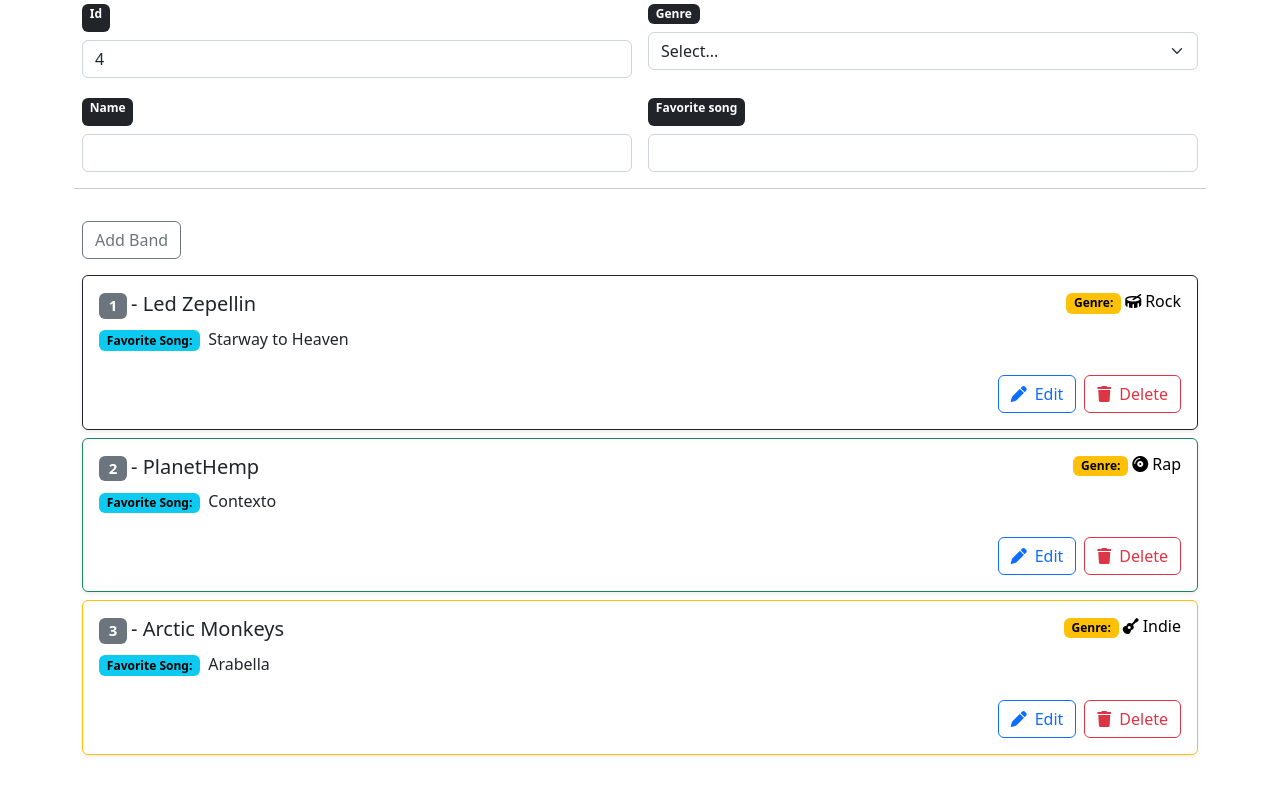
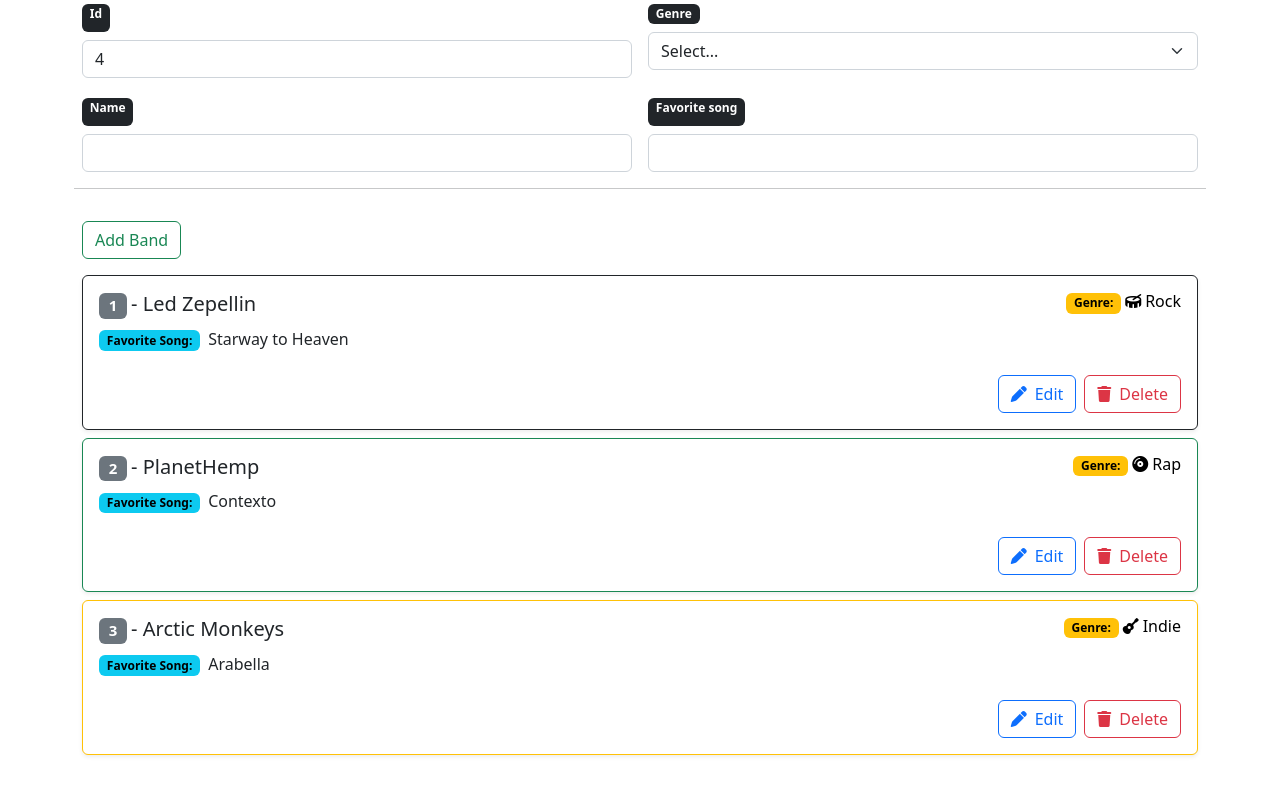
Before and after one commit to sonatou/React-BandLister, a React (Create React App) app: page / in a window 1280 px wide. Shown: the top 794 px of the page. Built offline with nearby package versions, Linux system fonts and the light colour scheme.

Commit message:
componentized the application

```diff
--- a/src/App.js
+++ b/src/App.js
@@ -1,171 +1,60 @@
-import { useState } from 'react';
-import React from 'react';
-import 'bootstrap/dist/css/bootstrap.min.css';
-import './index.css';
+import { useState } from "react";
+import React from "react";
+import "bootstrap/dist/css/bootstrap.min.css";
+import "./index.css";
+import BandForm from "./Components/BandForm";
+import BandList from "./Components/BandList";
 
-let initialState = [      //setting the initialstate of the items usestate array
+let initialState = [
+  //setting the initialstate of the items usestate array
   {
-    "id": 1,
-    "genre": '1',
-    "song": 'Starway to Heaven',
-    "name": "Led Zepellin"
+    id: 1,
+    genre: "1",
+    song: "Starway to Heaven",
+    name: "Led Zepellin",
   },
   {
-    "id": 2,
-    "genre": '2',
-    "song": 'Contexto',
-    "name": "PlanetHemp"
+    id: 2,
+    genre: "2",
+    song: "Contexto",
+    name: "PlanetHemp",
   },
   {
-    "id": 3,
-    "genre": '3',
-    "song": 'Arabella',
-    "name": "Arctic Monkeys"
+    id: 3,
+    genre: "3",
+    song: "Arabella",
+    name: "Arctic Monkeys",
   },
 ];
 
 function App() {
-  const [bands, setBands] = useState(initialState)    //creating useState to be able to change the content inside of it by using 'setBands'
+  const [bands, setBands] = useState(initialState); //creating useState to be able to change the content inside of it by using 'setBands'
 
-  function addBand(e) {        //method to add a new band
-    e.preventDefault();       // preventing the page reload as a default behaviour of the button
+  function addBand(e) {
+    //method to add a new band
+    e.preventDefault(); // preventing the page reload as a default behaviour of the button
 
     const band = {
-      "id": document.getElementById('id').value,
-      "genre": document.getElementById('genre').value,
-      "song": document.getElementById('song').value,
-      "name": document.getElementById('name').value,
-    }
+      id: document.getElementById("id").value,
+      genre: document.getElementById("genre").value,
+      song: document.getElementById("song").value,
+      name: document.getElementById("name").value,
+    };
 
     setBands([...bands, { ...band }]); //setting the usestate copying the already existing items in 'bands' and addig a new band as a obj
   }
 
-  function deleteBand(id){              //function to delete band, by overwriting with the bands that have not the selected id
-    const filterBands = bands.filter(band => band.id !== id)
-    setBands([...filterBands])
+  function deleteBand(id) {
+    //function to delete band, by overwriting with the bands that have not the selected id
+    const filterBands = bands.filter((band) => band.id !== id);
+    setBands([...filterBands]);
   }
 
-  function genreLabel(param) {          //function to handle the genre label
-    switch (param) {
-      case '1':
-        return 'Rock';
-      case '2':
-        return 'Rap';
-      case '3':
-        return 'Indie';
-      default:
-        return 'undefined';
-    }
-  }
-
-  function genreStyle(param, icon) {            //function to handle the icon and border color by the genre
-    switch (param) {
-      case '1':
-        return icon ? 'drum' : 'dark';
-      case '2':
-        return icon ? 'compact-disc' : 'success';
-      case '3':
-        return icon ? 'guitar' : 'warning';
-      default:
-        return icon ? 'volume-xmark' : 'primary';
-    }
-  }
-
-  return (      //JSX starting
+  return (
+    //JSX starting
     <>
-      <form className="row g-3">
-        <div className="col-md-6">
-          <span className="badge bg-dark">
-            <label className="form-label">Id</label>
-          </span>
-          <input
-            id='id'
-            type="text"
-            className="form-control mt-2"
-            readOnly
-            value={
-              Math.max.apply(
-                Math,
-                bands.map((item) => item.id)
-              ) + 1
-            }
-          />
-        </div>
-        <div className="col-md-6">
-          <label className="form-label">
-            <span className="badge text-bg-dark">
-              Genre
-            </span>
-          </label>
-          <select id="genre" className="form-select">
-            <option defaultValue='0'>Select...</option>
-            <option value="1">Rock</option>
-            <option value="2">Rap</option>
-            <option value="3">Indie</option>
-          </select>
-        </div>
-        <div className="col-md-6">
-          <span className="badge text-bg-dark">
-            <label className="form-label">Name</label>
-          </span>
-          <input id='name' type="text" className="form-control mt-2" />
-        </div>
-        <div className="col-md-6">
-          <span className="badge text-bg-dark">
-            <label className="form-label">Favorite song</label>
-          </span>
-          <input id='song' type="text" className="form-control mt-2" />
-        </div>
-        <hr />
-        <div className="col-12">
-          <button
-            className="btn btn-outline-secondary"
-            onClick={addBand}
-          >
-            Add Band
-          </button>
-        </div>
-      </form>
-      <div className="mt-3">
-        {bands.map(bnd => (
-          <div key={bnd.id} className={"card mb-2 shadow-sm border-" + genreStyle(bnd.genre)}>
-            <div className="card-body">
-              <div className="d-flex justify-content-between">
-                <h5 className="card-title">
-                  <span className="badge bg-secondary me-1">{bnd.id}</span>
-                  - {bnd.name}
-                </h5>
-                <h6>
-                  <span className="badge text-bg-warning">
-                    Genre:
-                  </span>
-                  <span className='ms-1 text-black'>
-                    <i className={"me-1 fa-solid fa-" + genreStyle(bnd.genre, true)}></i>
-                    {genreLabel(bnd.genre)}
-                  </span>
-                </h6>
-              </div>
-              <p className="card-text">
-                <span className="badge text-bg-info me-2">
-                  Favorite Song:
-                </span>
-                {bnd.song}
-              </p>
-              <div className="d-flex justify-content-end pt-2 m-0">
-                <button className="btn btn-outline-primary me-2">
-                  <i className='fas fa-pen me-2'></i>
-                  Edit
-                </button>
-                <button className="btn btn-outline-danger" onClick={() => deleteBand(bnd.id)}>
-                  <i className='fas fa-trash me-2'></i>
-                  Delete
-                </button>
-              </div>
-            </div>
-          </div>
-        ))}
-
-      </div>
+      <BandForm addBand={addBand} bands={bands} />
+      <BandList bands={bands} deleteBand={deleteBand} />
     </>
   );
 }
--- /dev/null
+++ b/src/Components/Band.js
@@ -0,0 +1,75 @@
+import React from "react";
+
+export default function Band(props) {
+  function genreLabel(param) {
+    //function to handle the genre label
+    switch (param) {
+      case "1":
+        return "Rock";
+      case "2":
+        return "Rap";
+      case "3":
+        return "Indie";
+      default:
+        return "undefined";
+    }
+  }
+
+  function genreStyle(param, icon) {
+    //function to handle the icon and border color by the genre
+    switch (param) {
+      case "1":
+        return icon ? "drum" : "dark";
+      case "2":
+        return icon ? "compact-disc" : "success";
+      case "3":
+        return icon ? "guitar" : "warning";
+      default:
+        return icon ? "volume-xmark" : "primary";
+    }
+  }
+  return (
+    <div
+      className={
+        "card mb-2 shadow-sm border-" + genreStyle(props.bnd.genre)
+      }
+    >
+      <div className="card-body">
+        <div className="d-flex justify-content-between">
+          <h5 className="card-title">
+            <span className="badge bg-secondary me-1">{props.bnd.id}</span>-{" "}
+            {props.bnd.name}
+          </h5>
+          <h6>
+            <span className="badge text-bg-warning">Genre:</span>
+            <span className="ms-1 text-black">
+              <i
+                className={
+                  "me-1 fa-solid fa-" + genreStyle(props.bnd.genre, true)
+                }
+              ></i>
+              {genreLabel(props.bnd.genre)}
+            </span>
+          </h6>
+        </div>
+        <p className="card-text">
+          <span className="badge text-bg-info me-2">Favorite Song:</span>
+          {props.bnd.song}
+        </p>
+        <div className="d-flex justify-content-end pt-2 m-0">
+          <button className="btn btn-outline-primary me-2">
+            <i className="fas fa-pen me-2"></i>
+            Edit
+          </button>
+          <button
+            className="btn btn-outline-danger"
+            onClick={() => props.deleteBand(props.bnd.id)}
+          >
+            <i className="fas fa-trash me-2"></i>
+            Delete
+          </button>
+        </div>
+      </div>
+    </div>
+  );
+}
--- /dev/null
+++ b/src/Components/BandForm.js
@@ -0,0 +1,54 @@
+import React from "react";
+
+export default function BandForm(props) {
+  return (
+    <form className="row g-3">
+      <div className="col-md-6">
+        <span className="badge bg-dark">
+          <label className="form-label">Id</label>
+        </span>
+        <input
+          id="id"
+          type="text"
+          className="form-control mt-2"
+          readOnly
+          value={
+            Math.max.apply(
+              Math,
+              props.bands.map((item) => item.id)
+            ) + 1
+          }
+        />
+      </div>
+      <div className="col-md-6">
+        <label className="form-label">
+          <span className="badge text-bg-dark">Genre</span>
+        </label>
+        <select id="genre" className="form-select">
+          <option defaultValue="0">Select...</option>
+          <option value="1">Rock</option>
+          <option value="2">Rap</option>
+          <option value="3">Indie</option>
+        </select>
+      </div>
+      <div className="col-md-6">
+        <span className="badge text-bg-dark">
+          <label className="form-label">Name</label>
+        </span>
+        <input id="name" type="text" className="form-control mt-2" />
+      </div>
+      <div className="col-md-6">
+        <span className="badge text-bg-dark">
+          <label className="form-label">Favorite song</label>
+        </span>
+        <input id="song" type="text" className="form-control mt-2" />
+      </div>
+      <hr />
+      <div className="col-12">
+        <button className="btn btn-outline-success" onClick={props.addBand}>
+          Add Band
+        </button>
+      </div>
+    </form>
+  );
+}
--- /dev/null
+++ b/src/Components/BandList.js
@@ -0,0 +1,17 @@
+import React from "react";
+import Band from "./Band";
+
+export default function BandList(props) {
+  return (
+    <div className="mt-3">
+      {props.bands.map((bnd) => (
+        <Band
+          key={bnd.id}
+          bands={props.bands}
+          deleteBand={props.deleteBand}
+          bnd={bnd}
+        />
+      ))}
+    </div>
+  );
+}
```
